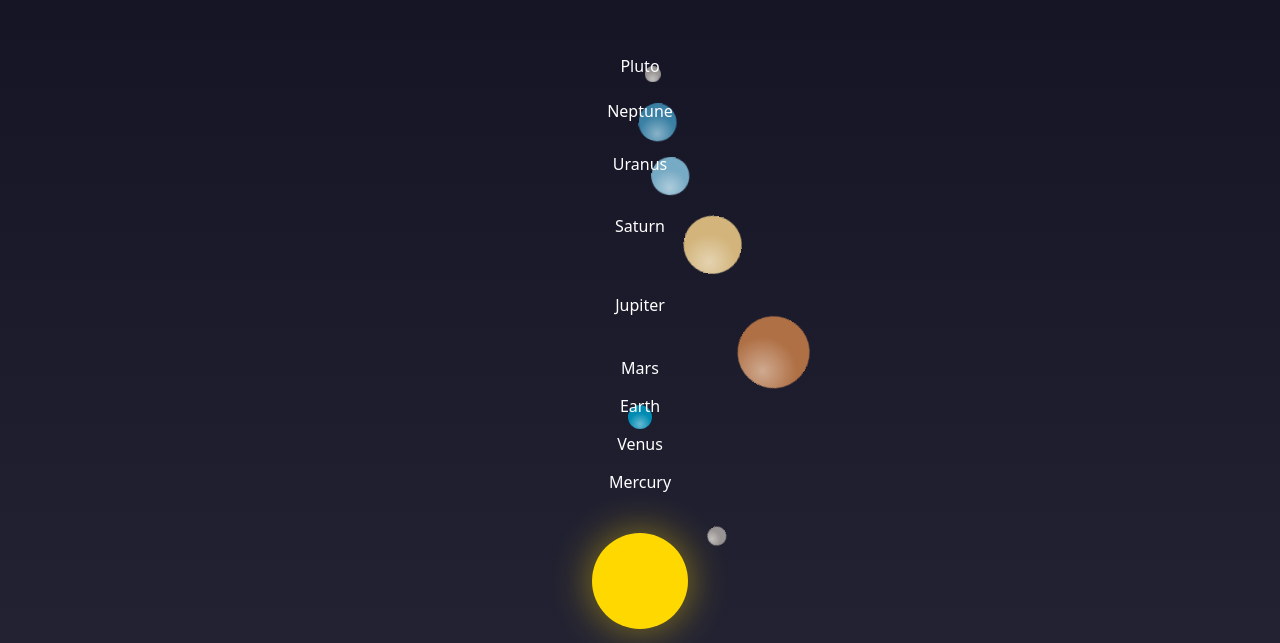
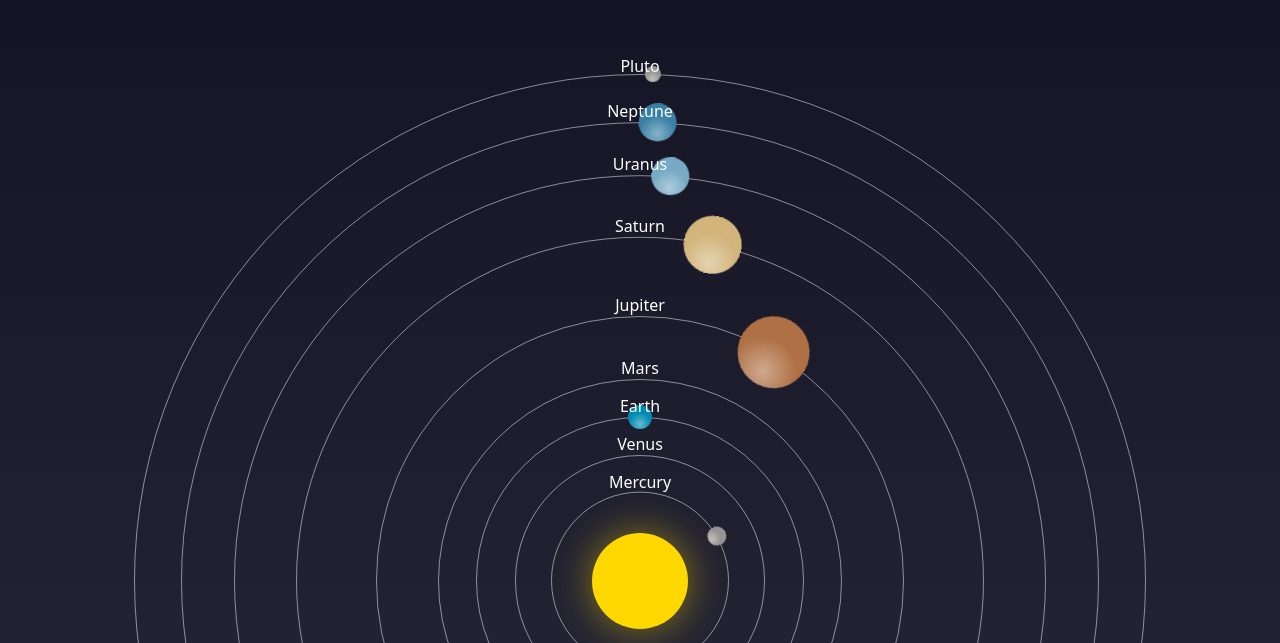
Before and after one commit to Rajnishrv/CSS-project-jspd, a plain HTML site: page solar system/index.html in a window 1280 px wide. Shown: the part 157-800 px from the top of the page. Drawn offline with Linux system fonts and the light colour scheme.

Commit message:
fixed ring bugs

```diff
--- a/solar system/style.css
+++ b/solar system/style.css
@@ -240,7 +240,7 @@ body {
     }
 }
 
-.orbit-right {
+.orbit-ring {
     grid-area: 1 / 1 / -1 / -1;
     height: calc(2 * (100% - var(--planet-diameter) / 2 - var(--sun-diameter) / 2 - var(--sun-margin)));
     aspect-ratio: 1;
```
